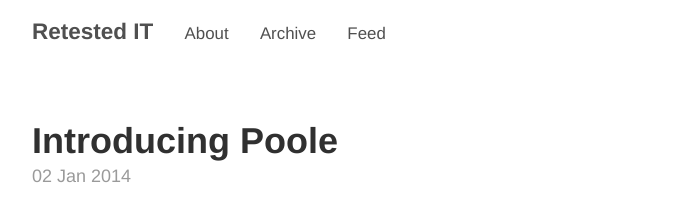
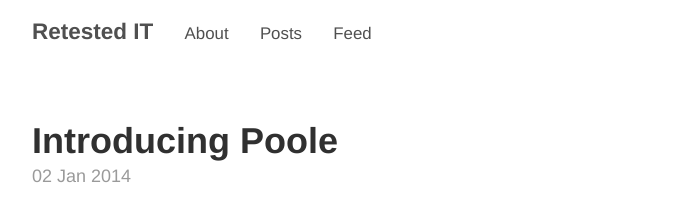
Before and after one commit to paweluramowski/retested, a Jekyll site: the page built from index.html, in a window 1280 px wide. Shown: the top 212 px of the page, without its empty margins (293-978 px from the left). Built offline with Jekyll 4.4.1, drawn with Linux system fonts in a browser that asks for light colours; the list of posts is cut into pages by our own code.

Commit message:
change in navi 2

```diff
--- a/_config.yml
+++ b/_config.yml
@@ -14,7 +14,7 @@ baseurl:             ""
 # Navigation links
 pages_list:
   About: '/about'
-  Archive: '/archive'
+  Posts: '/posts'
   Feed: '/atom.xml'
 
 # Assets
```
Also changed, not shown: posts.md (+0 -1 lines).
